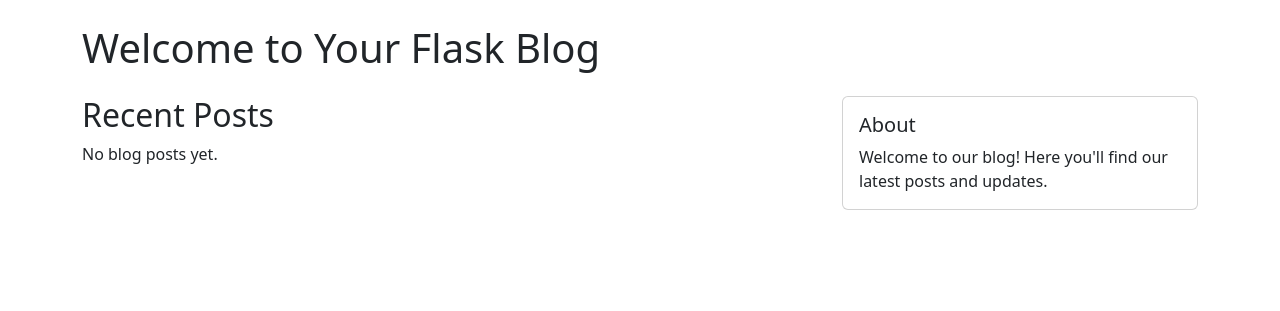
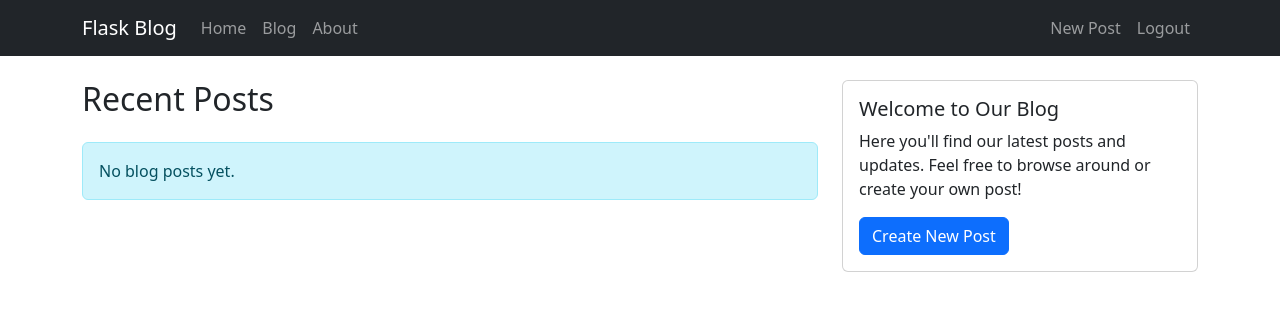
Before and after one commit to esparzar/flaskapp, a Flask app: page / in a window 1280 px wide. Shown: the top 311 px of the page. Run offline with Flask 3, Linux system fonts and the light colour scheme; the visitor is signed in with stand-in values (Sample User, id 1).

Commit message:
Update index.html to extend base template and improve layout

```diff
--- a/app/templates/index.html
+++ b/app/templates/index.html
@@ -1,18 +1,11 @@
-<!DOCTYPE html>
-<html lang="en">
-<head>
-    <meta charset="UTF-8">
-    <meta name="viewport" content="width=device-width, initial-scale=1">
-    <title>Flask Blog - Home</title>
-    <link href="https://cdn.jsdelivr.net/npm/bootstrap@5.3.0/dist/css/bootstrap.min.css" rel="stylesheet">
-</head>
-<body>
-    <div class="container mt-4">
-        <h1 class="mb-4">Welcome to Your Flask Blog</h1>
+{% extends "base.html" %}
 
+{% block title %}Home - Flask Blog{% endblock %}
+
+{% block content %}
 <div class="row">
     <div class="col-md-8">
-                <h2>Recent Posts</h2>
+        <h2 class="mb-4">Recent Posts</h2>
         {% if recent_posts %}
             {% for post in recent_posts %}
             <div class="card mb-3">
@@ -25,21 +18,27 @@
             </div>
             {% endfor %}
         {% else %}
-                    <p>No blog posts yet.</p>
+            <div class="alert alert-info">No blog posts yet.</div>
         {% endif %}
     </div>
 
     <div class="col-md-4">
         <div class="card">
             <div class="card-body">
-                        <h5 class="card-title">About</h5>
-                        <p class="card-text">Welcome to our blog! Here you'll find our latest posts and updates.</p>
+                <h5 class="card-title">Welcome to Our Blog</h5>
+                <p class="card-text">Here you'll find our latest posts and updates. Feel free to browse around or create your own post!</p>
+                {% if not current_user.is_authenticated %}
+                <div class="mt-3">
+                    <a href="{{ url_for('auth.register') }}" class="btn btn-success">Sign Up</a>
+                    <a href="{{ url_for('auth.login') }}" class="btn btn-outline-primary">Login</a>
+                </div>
+                {% else %}
+                <div class="mt-3">
+                    <a href="{{ url_for('blog.create') }}" class="btn btn-primary">Create New Post</a>
+                </div>
+                {% endif %}
             </div>
         </div>
     </div>
 </div>
-    </div>
-
-    <script src="https://cdn.jsdelivr.net/npm/bootstrap@5.3.0/dist/js/bootstrap.bundle.min.js"></script>
-</body>
-</html>
+{% endblock %}
```
Lines whose indentation alone changed are shown as unchanged.
